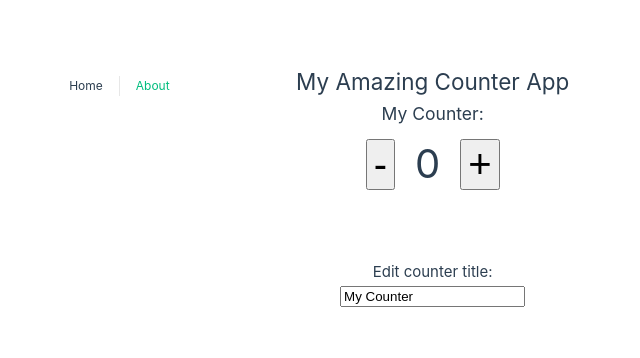
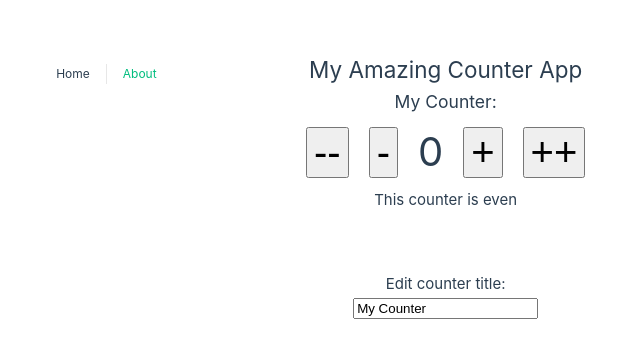
Before and after one commit to michaelprys/Vue-Composition-Api, a Vue app: page / in a window 1280 px wide. Shown: the part 214-572 px from the top of the page, without its empty margins (364-1004 px from the left). Built offline with nearby package versions, Linux system fonts and the light colour scheme.

Commit message:
methods, computed, watch

```diff
--- a/src/views/HomeView.vue
+++ b/src/views/HomeView.vue
@@ -4,10 +4,15 @@
     <h3>{{ counterData.title }}:</h3>
 
     <div>
-      <button @click="decreaseCounter" class="btn">-</button>
+      <button @click="decreaseCounter(2)" class="btn">--</button>
+      <button @click="decreaseCounter(1)" class="btn">-</button>
+
       <span class="counter">{{ counterData.count }}</span>
-      <button @click="increaseCounter" class="btn">+</button>
+      <button @click="increaseCounter(1, $event)" class="btn">+</button>
+      <button @click="increaseCounter(2)" class="btn">++</button>
     </div>
+
+    <p>This counter is {{ oddOrEven }}</p>
 
     <div class="edit">
       <h4>Edit counter title:</h4>
@@ -17,7 +22,7 @@
 </template>
 
 <script setup>
-import { reactive } from "vue";
+import { reactive, computed, watch } from "vue";
 
 const appTitle = "My Amazing Counter App";
 
@@ -26,13 +31,48 @@
   title: "My Counter",
 });
 
-const increaseCounter = () => {
-  counterData.count++;
+watch(
+  () => counterData.count,
+  (newCount) => {
+    if (newCount === 20) {
+      alert("You made it to 20!");
+    }
+  }
+);
+
+const oddOrEven = computed(() => {
+  if (counterData.count % 2 === 0) return "even";
+  return "odd";
+});
+
+const increaseCounter = (amount, e) => {
+  counterData.count += amount;
 };
-const decreaseCounter = () => {
-  counterData.count--;
+const decreaseCounter = (amount) => {
+  counterData.count -= amount;
 };
 </script>
+<!--
+<script>
+export default {
+  data() {
+    return {
+      count: 0,
+    };
+  },
+  computed: {
+    myComputedProperty() {
+      // perform some logic based on a data property
+      return "my result";
+    },
+  },
+  watch: {
+    count(newCount, oldCount) {
+      if (newCount == 20) alert("asfadfsas");
+    },
+  },
+};
+</script> -->
 
 <style scoped>
 .home {
```
